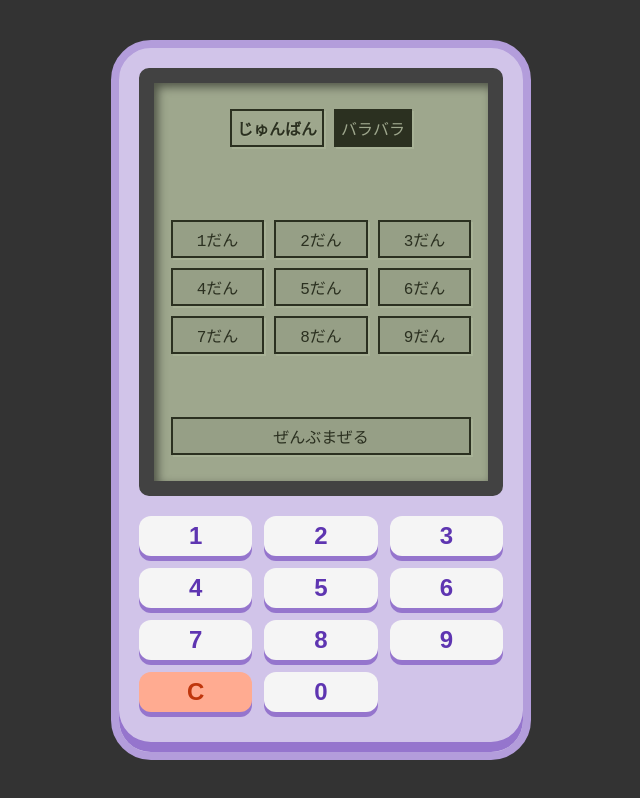
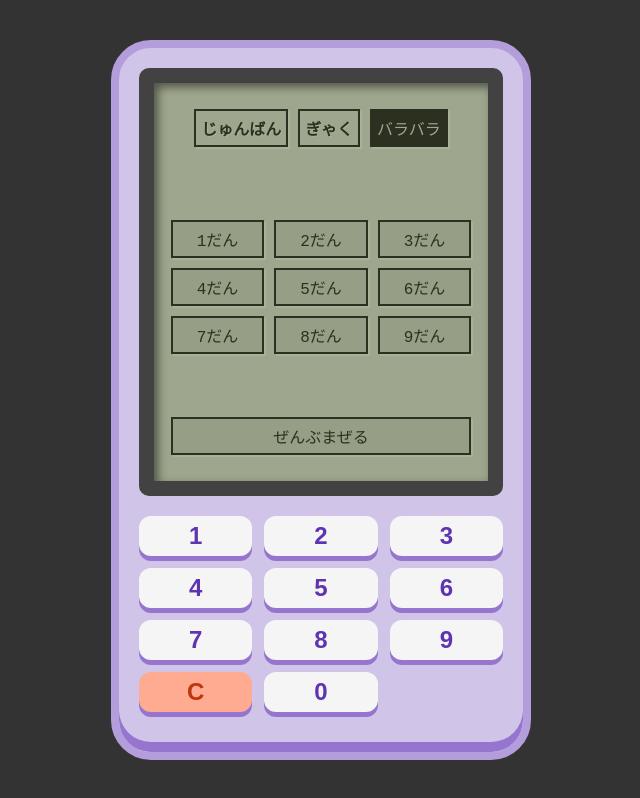
Before and after one commit to calbert1209/kuku, a Preact app: page / in a window 1280 px wide. Shown: the whole page, without its empty margins (319-959 px from the left). Built offline with nearby package versions, Linux system fonts and the light colour scheme; a web font is replaced by a local one.

Commit message:
add gyaku mode

```diff
--- a/src/app.tsx
+++ b/src/app.tsx
@@ -1,9 +1,9 @@
 import { useState, useEffect, useRef } from 'preact/hooks';
-import { type Problem, generateKuku, shuffleProblems, getDanProblems } from './logic/kuku';
+import { type Problem, generateKuku, shuffleProblems, getDanProblems, reverseProblems } from './logic/kuku';
 import './index.css';
 
 type GameState = 'SELECT_MODE' | 'PLAYING' | 'RESULT' | 'REVIEW';
-type PlayMode = 'SHUFFLE' | 'SEQUENTIAL';
+type PlayMode = 'SHUFFLE' | 'SEQUENTIAL' | 'REVERSE';
 
 interface ReviewProblem extends Problem {
   consecutiveCorrect: number;
@@ -39,6 +39,8 @@ export function App() {
     let baseProblems = dan ? getDanProblems(dan) : generateKuku();
     if (playMode === 'SHUFFLE') {
       baseProblems = shuffleProblems(baseProblems);
+    } else if (playMode === 'REVERSE') {
+      baseProblems = reverseProblems(baseProblems);
     }
 
     setProblems(baseProblems);
@@ -232,6 +234,13 @@ export function App() {
           じゅんばん
         </button>
         <button
+          className={`lcd-button lcd-button-small ${playMode === 'REVERSE' ? '' : 'display-text'}`}
+          style={{ backgroundColor: playMode === 'REVERSE' ? 'var(--lcd-text)' : 'transparent', color: playMode === 'REVERSE' ? 'var(--lcd-bg)' : 'var(--lcd-text)' }}
+          onClick={() => setPlayMode('REVERSE')}
+        >
+          ぎゃく
+        </button>
+        <button
           className={`lcd-button lcd-button-small ${playMode === 'SHUFFLE' ? '' : 'display-text'}`}
           style={{ backgroundColor: playMode === 'SHUFFLE' ? 'var(--lcd-text)' : 'transparent', color: playMode === 'SHUFFLE' ? 'var(--lcd-bg)' : 'var(--lcd-text)' }}
           onClick={() => setPlayMode('SHUFFLE')}
--- a/src/logic/kuku.ts
+++ b/src/logic/kuku.ts
@@ -47,3 +47,10 @@ export const getDanProblems = (dan: number): Problem[] => {
   }
   return problems;
 };
+
+/**
+ * Reverses the order of problems.
+ */
+export const reverseProblems = (problems: Problem[]): Problem[] => {
+  return [...problems].reverse();
+};
```
